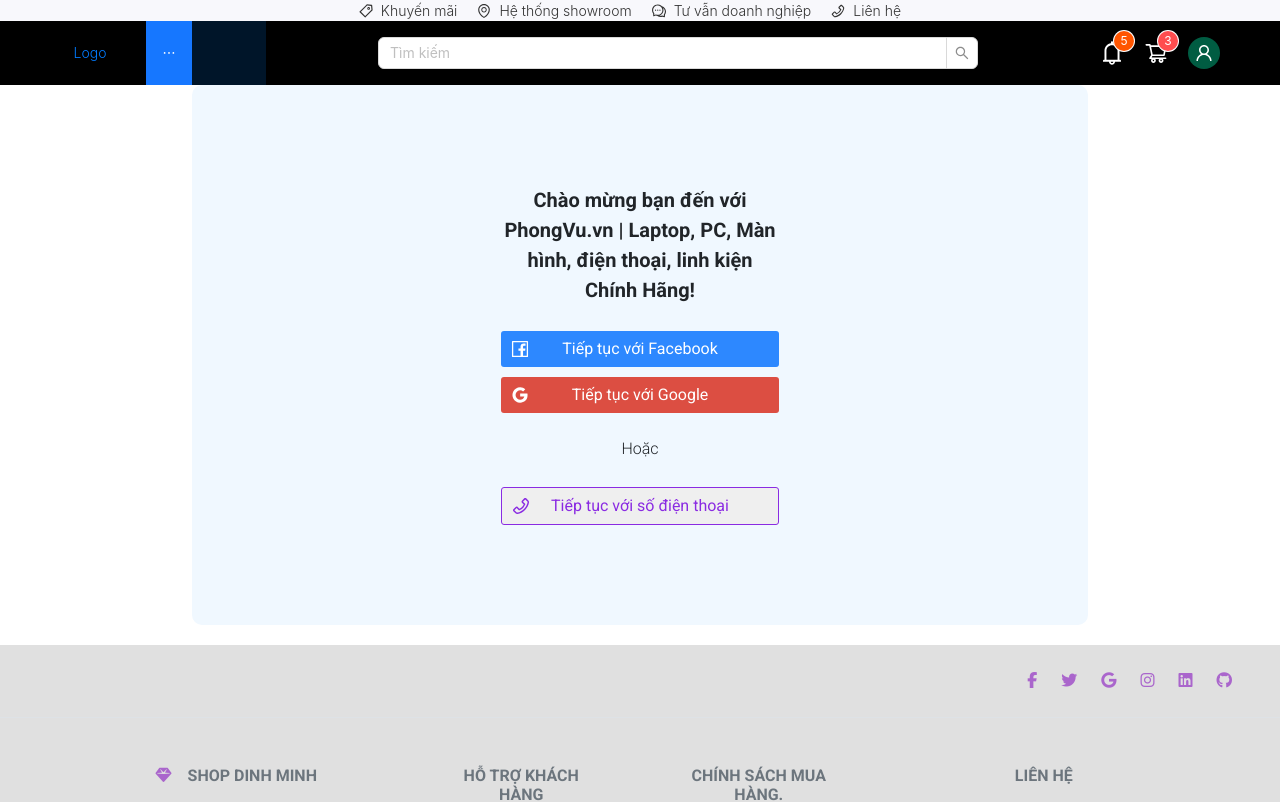
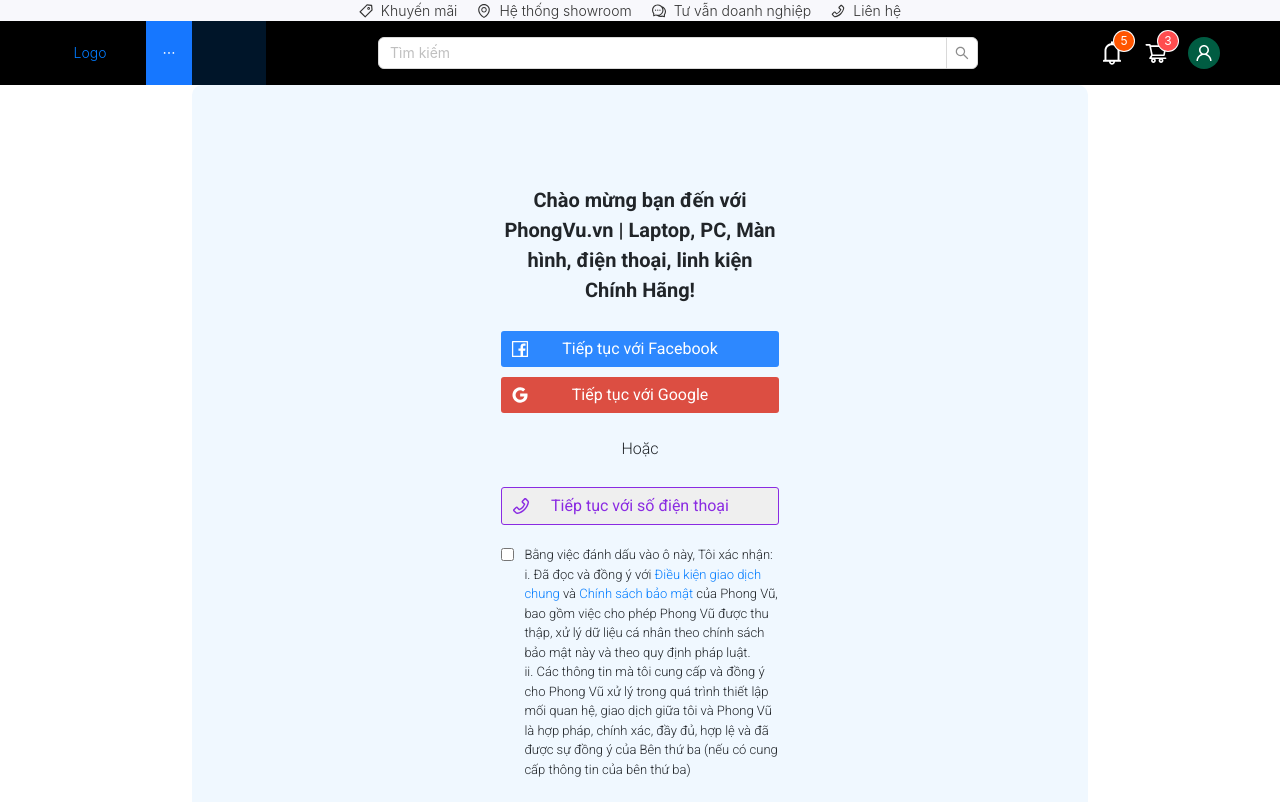
Before and after one commit to daoh329/DuanWebBanHang, a React (Create React App) app in the folder client/: page /login in a window 1280 px wide. Shown: the top 802 px of the page. Built offline with nearby package versions, Linux system fonts and the light colour scheme.

Commit message:
form login (complete)

```diff
--- a/client/src/views/App.js
+++ b/client/src/views/App.js
@@ -7,7 +7,7 @@
 import Footer from './Footer/Footer';
 import Detail from './Detail/Detail';
 import Card from './card';
-import Login from './Login/Login';
+import Login from './Login/Login.js';
 const App = () => {
   return (
     <div className='App'>
--- a/client/src/views/Login/Login.js
+++ b/client/src/views/Login/Login.js
@@ -1,8 +1,47 @@
-import React from "react";
-import { FacebookOutlined, GoogleOutlined, PhoneOutlined } from "@ant-design/icons";
+import React, { useState } from "react";
+import {
+  FacebookOutlined,
+  GoogleOutlined,
+  PhoneOutlined,
+} from "@ant-design/icons";
 import "./login.css";
 
 const Login = () => {
+  const [check, setCheck] = useState(false);
+
+  const handleCheckbox = () => {
+    if (check) {
+      setCheck(false);
+      return;
+    }
+    setCheck(true);
+    return;
+  };
+
+  const handleOnClickFB = () => {
+    if (check) {
+      // Call API
+      return;
+    }
+    return alert('Vui lòng đồng ý với chính sách điều khoản và bảo mật của chúng tôi.');
+  };
+
+  const handleOnClickGG = () => {
+    if (check) {
+      // Call API
+      return;
+    }
+    return alert('Vui lòng đồng ý với chính sách điều khoản và bảo mật của chúng tôi.');
+  };
+
+  const handleOnClickNumberPhone = () => {
+    if (check) {
+      // Call API
+      return;
+    }
+    return alert('Vui lòng đồng ý với chính sách điều khoản và bảo mật của chúng tôi.');
+  };
+
   return (
     <div className="login">
       {/* title */}
@@ -11,22 +50,51 @@
         linh kiện Chính Hãng!
       </p>
       {/* btn login fb */}
-      <button className="btn-login-fb">
+      <button onClick={handleOnClickFB} className="btn-login-fb">
         <FacebookOutlined className="icon-fb" />
         Tiếp tục với Facebook
       </button>
       {/* btn login gg */}
-      <button className="btn-login-gg">
+      <button onClick={handleOnClickGG} className="btn-login-gg">
         <GoogleOutlined className="icon-gg" />
         Tiếp tục với Google
       </button>
       <br />
       <p>Hoặc</p>
       {/* btn login number phone */}
-      <button className="btn-login-number-phone">
+      <button onClick={handleOnClickNumberPhone} className="btn-login-number-phone">
         <PhoneOutlined className="icon-number-phone" />
         Tiếp tục với số điện thoại
       </button>
+      {/* điều khoản (checkbox) */}
+      <div className="terms-privacy-group">
+        <input
+          onChange={handleCheckbox}
+          className="terms-privacy-control"
+          type="checkbox"
+        />
+        <p className="p-terms-privacy">
+          Bằng việc đánh dấu vào ô này, Tôi xác nhận:
+          <p style={{ margin: "0" }}>
+            i. Đã đọc và đồng ý với{" "}
+            <span>
+              <a href="#">Điều kiện giao dịch chung</a>
+            </span>{" "}
+            và{" "}
+            <span>
+              <a href="#">Chính sách bảo mật</a>
+            </span>{" "}
+            của Phong Vũ, bao gồm việc cho phép Phong Vũ được thu thập, xử lý dữ
+            liệu cá nhân theo chính sách bảo mật này và theo quy định pháp luật.
+          </p>
+          <p style={{ margin: "0" }}>
+            ii. Các thông tin mà tôi cung cấp và đồng ý cho Phong Vũ xử lý trong
+            quá trình thiết lập mối quan hệ, giao dịch giữa tôi và Phong Vũ là
+            hợp pháp, chính xác, đầy đủ, hợp lệ và đã được sự đồng ý của Bên thứ
+            ba (nếu có cung cấp thông tin của bên thứ ba)
+          </p>
+        </p>
+      </div>
     </div>
   );
 };
--- a/client/src/views/Login/login.css
+++ b/client/src/views/Login/login.css
@@ -34,7 +34,6 @@
 }
 .btn-login-fb{
     background-color: rgb(45, 136, 255);
-
 }
 .btn-login-gg{
     background-color: rgb(220, 78, 66);
@@ -42,6 +41,16 @@
 .btn-login-number-phone{
     color: blueviolet;
     border: 1px blueviolet solid ;
+}
+.btn-login-fb:hover{
+    background-color: rgba(45, 136, 255, 0.7);
+}
+.btn-login-gg:hover{
+    background-color: rgb(220, 78, 66, 0.7);
+}
+.btn-login-number-phone:hover{
+    color: rgb(138, 43, 226, 0.7);
+    border: 1px rgb(138, 43, 226, 0.7) solid ;
 }
 .icon-fb,
 .icon-gg,
@@ -51,3 +60,21 @@
     left: 10px;
     font-size: 18px;
 }
+
+.terms-privacy-group{
+    display: flex;
+    width: 70%;
+    height: max-content;
+    align-items: start;
+    margin-top: 20px;
+}
+.terms-privacy-control{
+    height: 100%;
+    margin-right: 10px;
+    margin-top: 3px;
+}
+.p-terms-privacy{
+    margin: 0;
+    font-size: 13px;
+    text-align: start;
+}
--- a/client/src/views/Nav/Nav.js
+++ b/client/src/views/Nav/Nav.js
@@ -35,7 +35,7 @@
                 <Header className="header" style={{ display: 'flex', alignItems: 'center', justifyContent: 'space-between', backgroundColor: 'black' }}>
                     <div className="logo" style={{ width: '80px', marginRight: '16px', color: '#ffffff' }}>
                         {/* Add your logo here */}
-                        <span style={{position: 'relative', }}>  <NavLink to="/home">Logo</NavLink></span>
+                        <span style={{position: 'relative', }}>  <NavLink to="/">Logo</NavLink></span>
                     </div>
                     <Menu
                         theme="dark"
```
